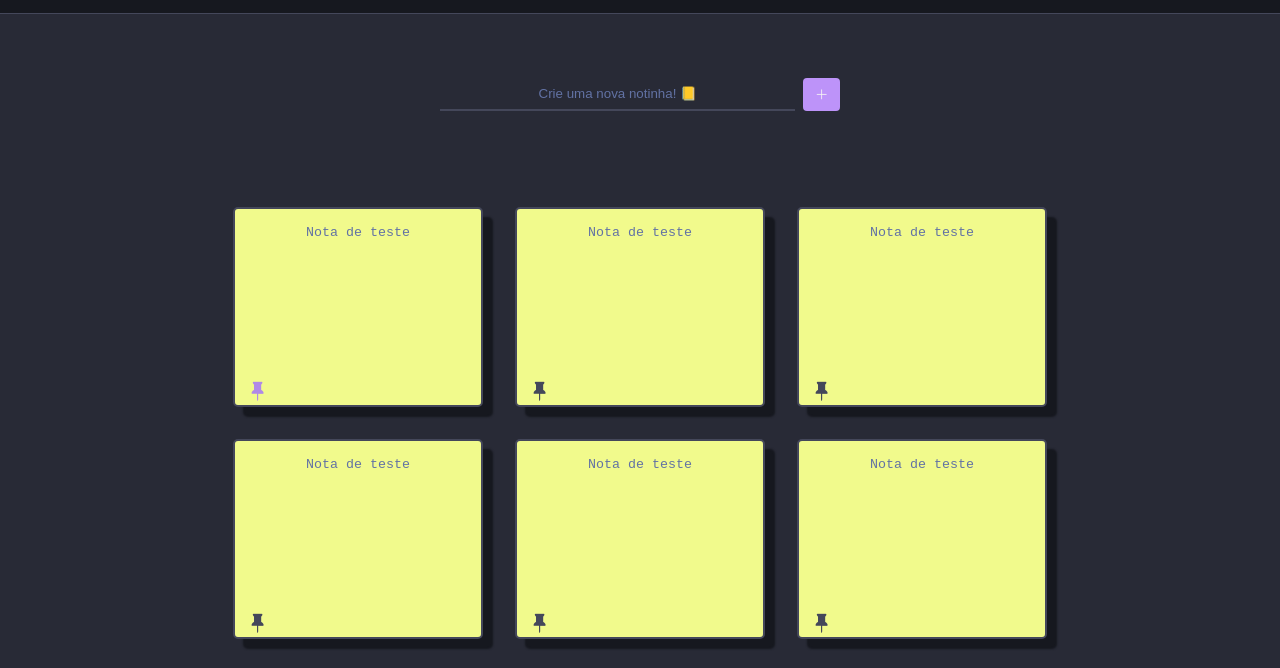
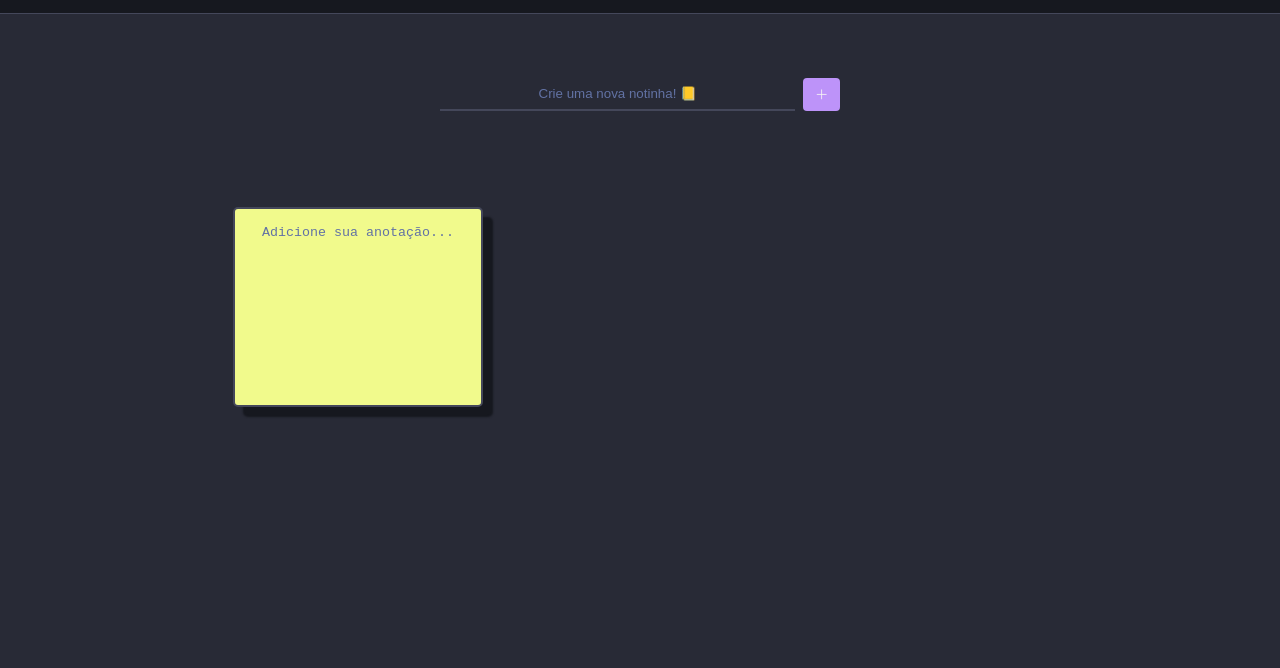
Before and after one commit to jonathanquirinocode/paper-note, a plain HTML site: page html/index.html in a window 1280 px wide. Both pictures are taken after a click on the button 821 px from the left and 150 px from the top of the page. Shown: the part 56-724 px from the top of the page. Drawn offline with nearby package versions, Linux system fonts and the light colour scheme; a web font is replaced by a local one.

Commit message:
Criando notas
Script de criação de notas foi iniciado.

Já é possível criar notas básicas, porém ainda sem armazenar no local storage.

```diff
--- a/html/index.html
+++ b/html/index.html
@@ -40,7 +40,8 @@
     </div>
     <div id="notes-container">
         <!-- come;o notas testes -->
-        <div class="note fixed">
+
+        <!-- <div class="note fixed">
             <textarea placeholder="Nota de teste"></textarea>
             <i class="bi-pin-fill"></i>
             <i class="bi bi-x-lg"></i>
@@ -81,7 +82,8 @@
             <i class="bi-pin-fill"></i>
             <i class="bi bi-x-lg"></i>
             <i class="bi bi-file-earmark-plus"></i>
-        </div>
+        </div> -->
+
         <!-- fim notas teste -->
     </div>
 </body>
--- a/js/script.js
+++ b/js/script.js
@@ -0,0 +1,49 @@
+// Elements
+
+const notesContainer = document.querySelector("#notes-container");
+const noteInput = document.querySelector("#add-note-input");
+const addNoteBtn = document.querySelector(".add-note-btn");
+
+//------ FUNCTION -------
+
+// Add note function
+function addNote() {
+    const noteObject = {
+        id: generatorId(),
+        content: noteInput.value,
+        fixed: false,
+    };
+
+    const noteELement = createNote(noteObject.id, noteObject.content);
+
+    notesContainer.appendChild(noteELement);
+}
+
+// ID Generator funtion
+function generatorId(){
+    return Math.floor(Math.random() * 5000);
+}
+
+// Create note function
+
+function createNote(id, content, fixed){
+
+    const elementDiv = document.createElement("div");
+
+    elementDiv.classList.add("note");
+
+    const textarea = document.createElement("textarea");
+
+    elementDiv.appendChild(textarea);
+
+    textarea.value = content;
+
+    textarea.placeholder = "Adicione sua anotação...";
+
+    return elementDiv;
+};
+
+
+// Events
+
+addNoteBtn.addEventListener("click", () => addNote());
```
